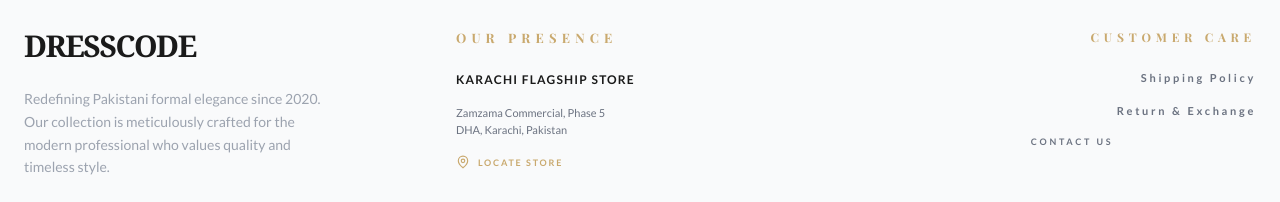
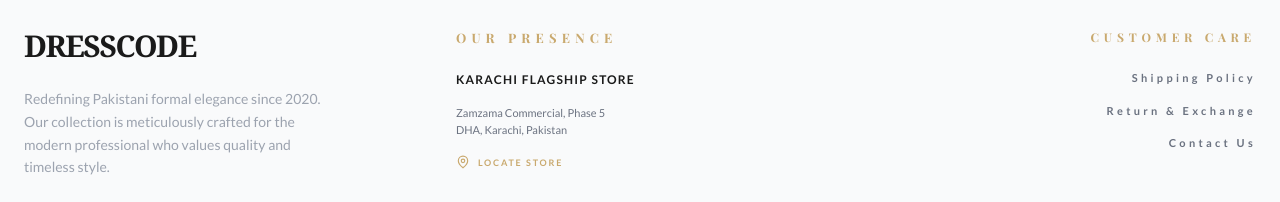
Before and after one commit to SyedRohanFazal/DRESSCODE, a website: page index.html in a window 1280 px wide. Shown: the part 4702-4904 px from the top of the page. Drawn offline with nearby package versions, Linux system fonts and the light colour scheme.

Commit message:
alignment

```diff
--- a/index.html
+++ b/index.html
@@ -342,10 +342,10 @@
           <!-- Links Column -->
           <div class="space-y-6 md:text-right">
             <h3 class="text-[12px] font-bold uppercase tracking-[0.4em] text-[#C9A96E]">Customer Care</h3>
-            <div class="flex flex-col space-y-4 font-bold uppercase text-[9px] tracking-[0.3em] text-gray-500">
-              <button onclick="openPolicy('shipping')" class="text-[11px] hover:text-[#C9A96E] transition-colors text-center md:text-right cursor-pointer">Shipping Policy</button>
-              <button onclick="openPolicy('return')" class="text-[11px] hover:text-[#C9A96E] transition-colors text-center md:text-right cursor-pointer">Return & Exchange</button>
-              <button onclick="scrollToSection('contact')" class="hover:text-[#C9A96E] transition-colors font-bold uppercase text-[9px] tracking-[0.3em] cursor-pointer">Contact Us</button>
+            <div class="flex flex-col items-center md:items-end space-y-4 font-bold uppercase text-[11px] tracking-[0.3em] text-gray-500">
+              <button onclick="openPolicy('shipping')" class="hover:text-[#C9A96E] transition-colors cursor-pointer">Shipping Policy</button>
+              <button onclick="openPolicy('return')" class="hover:text-[#C9A96E] transition-colors cursor-pointer">Return & Exchange</button>
+              <button onclick="scrollToSection('contact')" class="hover:text-[#C9A96E] transition-colors cursor-pointer">Contact Us</button>
             </div>
           </div>
         </div>
```
